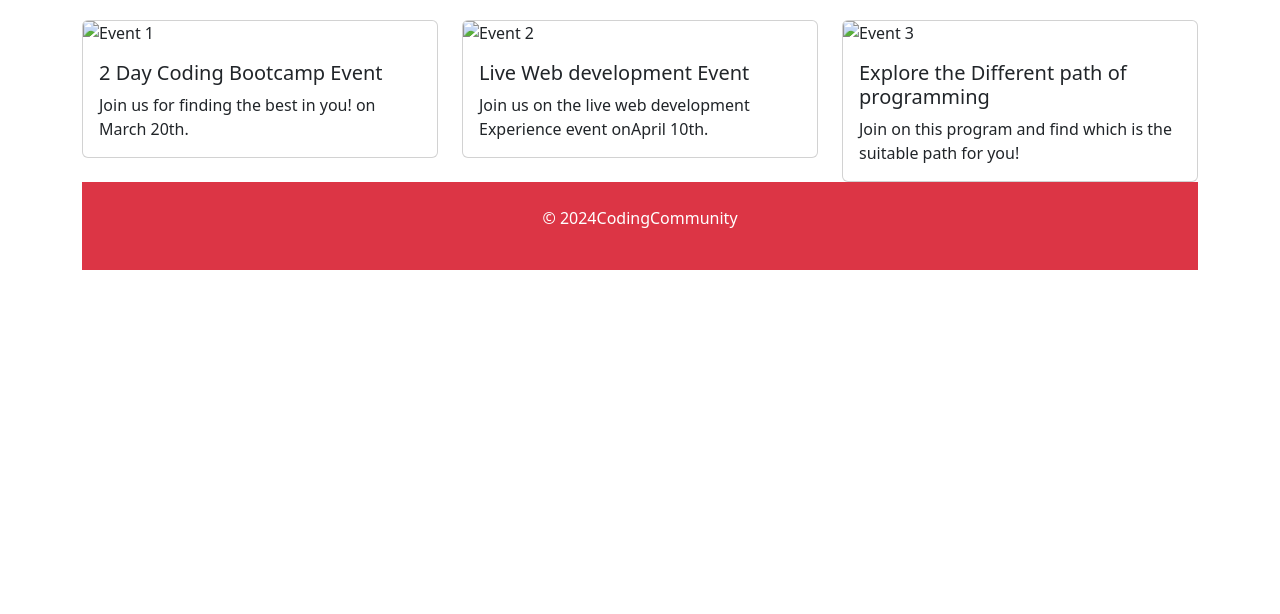
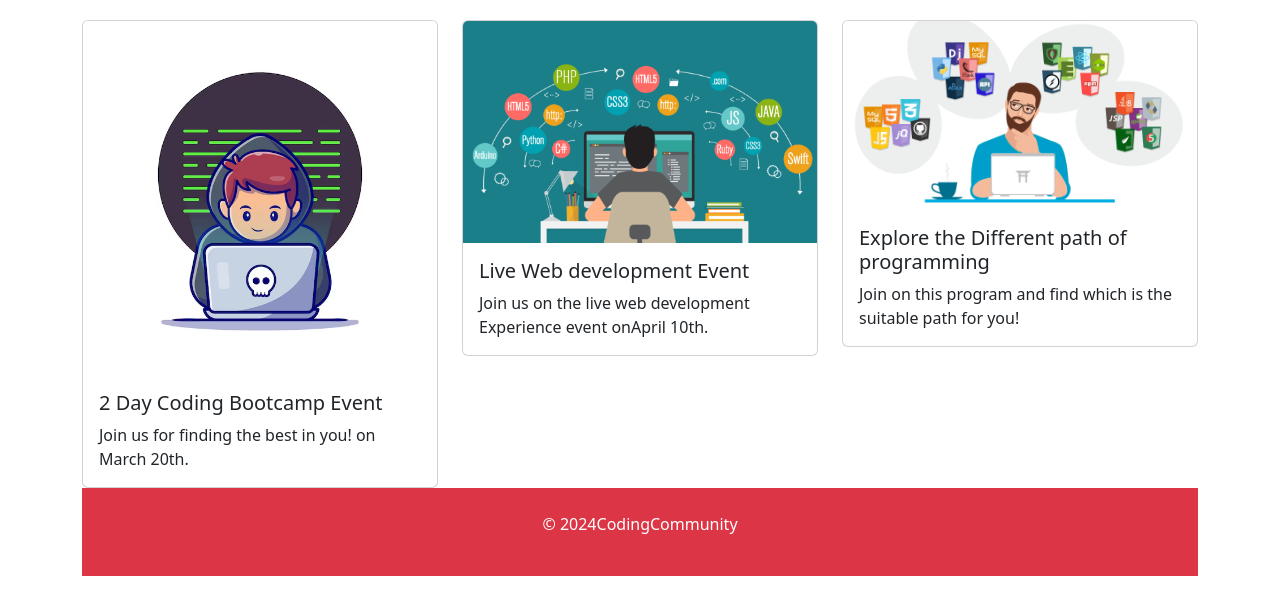
Before and after one commit to NobleAbraham111/website, a plain HTML site: page events.html in a window 1280 px wide. Shown: the part 146-760 px from the top of the page. Drawn offline with nearby package versions, Linux system fonts and the light colour scheme.

Commit message:
Simplify website structure

```diff
--- a/events.html
+++ b/events.html
@@ -37,7 +37,7 @@
         <div class="row">
             <div class="col-md-4">
                 <div class="card">
-                    <img src="./images/hacker-operating-laptop-cartoon-icon-illustration-technology-icon-concept-isolated-flat-cartoon-style_138676-2387.jpg.avif"
+                    <img src="hacker-operating-laptop-cartoon-icon-illustration-technology-icon-concept-isolated-flat-cartoon-style_138676-2387.jpg.avif"
                         class="card-img-top" alt="Event 1">
                     <div class="card-body">
                         <h5 class="card-title">2 Day Coding Bootcamp Event</h5>
@@ -48,7 +48,7 @@
 
             <div class="col-md-4">
                 <div class="card">
-                    <img src="./images/Bootcamp-MOOC-Learning-Tech-Coding-Programming-Dice-1024x640.png"
+                    <img src="Bootcamp-MOOC-Learning-Tech-Coding-Programming-Dice-1024x640.png"
                         class="card-img-top" alt="Event 2">
                     <div class="card-body">
                         <h5 class="card-title">Live Web development Event</h5>
@@ -60,7 +60,7 @@
 
             <div class="col-md-4">
                 <div class="card">
-                    <img src="./images/online-coding-bootcamp-student-considering-curriculum-options.png"
+                    <img src="online-coding-bootcamp-student-considering-curriculum-options.png"
                         class="card-img-top" alt="Event 3">
                     <div class="card-body">
                         <h5 class="card-title">Explore the Different path of programming</h5>
```
Also changed, not shown: about.html (+1 -1 lines), index.html (+3 -3 lines).
